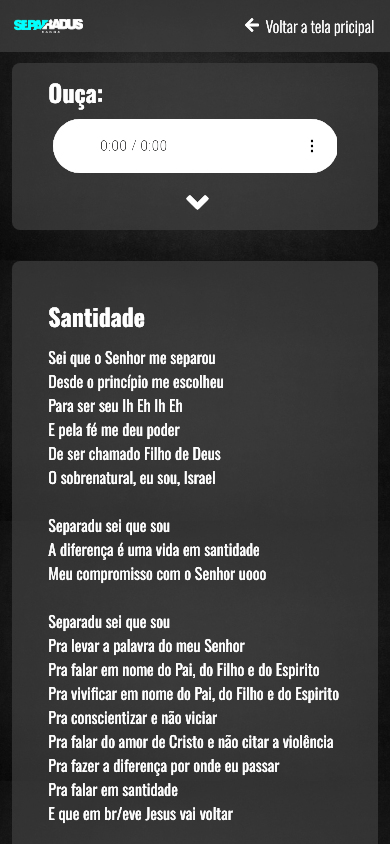
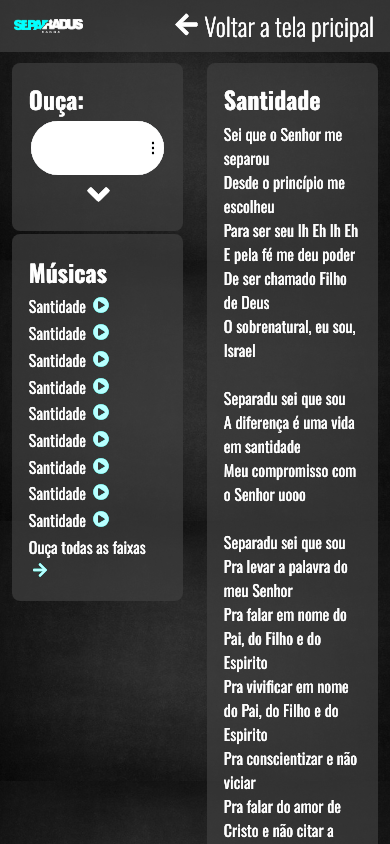
Before and after one commit to guuhfsouza/Separadus, a React (Create React App) app: page /music in a window 390 px wide. Shown: the top 844 px of the page. Built offline with nearby package versions, Linux system fonts and the light colour scheme.

Commit message:
alteração de tamanho do menu mobile

```diff
--- a/src/pages/Contacts/styleMobile.css
+++ b/src/pages/Contacts/styleMobile.css
@@ -5,10 +5,9 @@
     .contact-content p, strong{
         font-size: 25px;
     }
-    .contact-content .contact-form .people,
-    .contact-form .localization,
-    .contact-form .data-event {
+    .contact-content .contact-form .data-event, .contact-content .contact-form .localization, .contact-content .contact-form .people{
         padding-bottom: 0;
+        padding-top: 0;
         flex-direction: column;
         box-sizing: border-box;
     }
@@ -16,6 +15,7 @@
         width: 95%;
         margin-left: 1%;
         margin-right: 1%;
+        padding: 1% 3%
     }
     .contact-form .textarea textarea{
         width: 95%
--- a/src/pages/Main/styleMobile.css
+++ b/src/pages/Main/styleMobile.css
@@ -50,7 +50,6 @@
 
     .main-content .options-all a{
         text-align: center;
-        font-size: 30px;
         font-weight: 400;
     }
 
--- a/src/pages/Musics/style.css
+++ b/src/pages/Musics/style.css
@@ -152,52 +152,3 @@
         color: rgb(52, 219, 197);;
     }
 }
-
-@media (max-width: 768px){
-    .music-content{
-        flex-direction: column;
-    }
-
-    .music-container .music-mucis,
-    .music-container .music-lyrics{
-        width: 100%;
-    }
-
-    .music-container .music-mucis section .music-audio{
-        padding-top: 3%;
-        padding-bottom: 2%;
-    }
-
-    .music-container .music-mucis section .music-audio audio{
-        margin-bottom: 2%;
-    }
-
-    .music-container nav .options a{
-        font-size: 16px;
-    }
-
-    .music-container .music-mucis section ul{
-        display: none;
-    }
-
-    .music-container .music-mucis section ul span{
-        display: flex;
-        margin-left: auto;
-        margin-right: 0;
-    }
-
-    .music-container .music-mucis section ul.open{
-        display: flex;
-        flex-direction: column;
-        position: fixed;
-        z-index: 100;
-        top: 0%;
-        bottom: 0;
-        right: 0;
-        left: 0;
-        margin: 3%;
-        padding-top: 5%;
-        background-color: rgba(34, 32, 32, 0.97);
-        filter: grayscale(1);
-    }
-}
```
